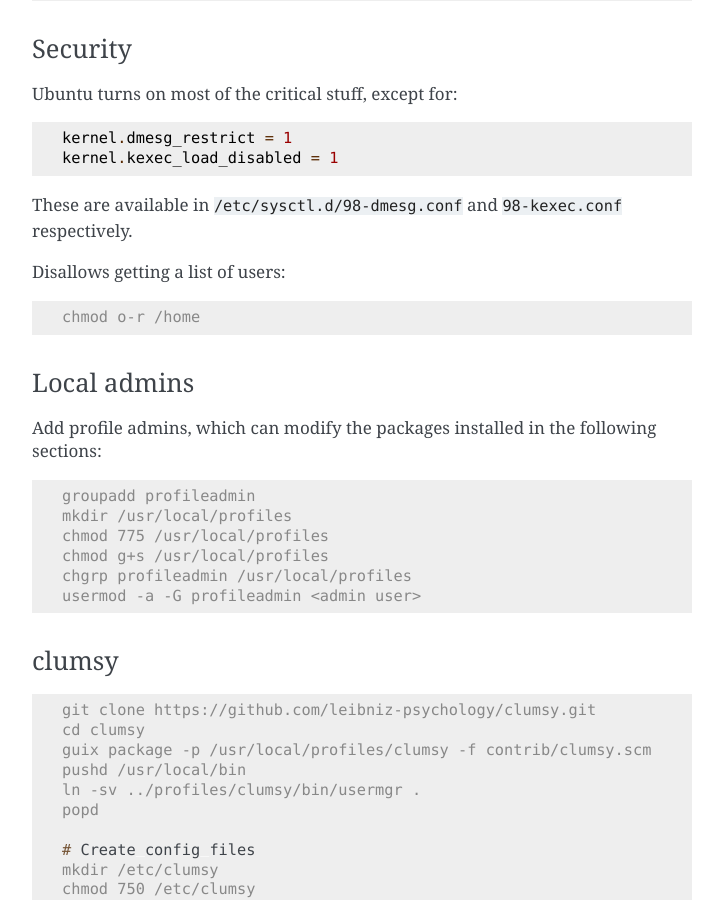
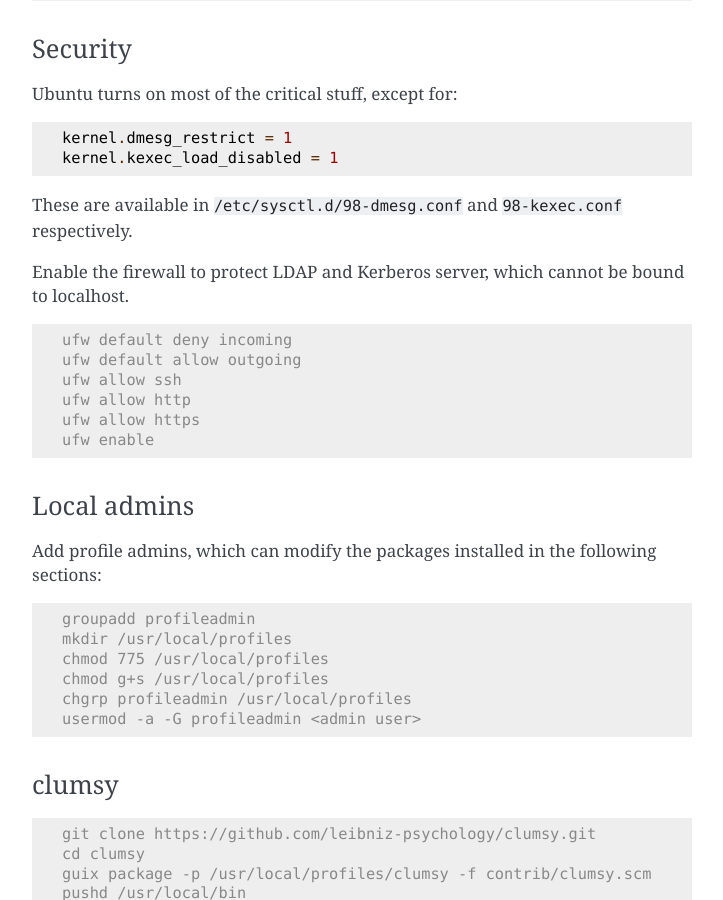
Before and after one commit to leibniz-psychology/psychnotebook-deploy, a Sphinx documentation site: the page built from doc/configuration.rst, in a window 1280 px wide and 900 px high, scrolled down 11031 px. Shown: the whole window, without its empty margins (388-1111 px from the left). Built offline with Sphinx 7.4.7, drawn with Linux system fonts in a browser that asks for light colours.

Commit message:
configuration: Enable firewall.

```diff
--- a/doc/configuration.rst
+++ b/doc/configuration.rst
@@ -631,27 +631,17 @@
 These are available in :file:`/etc/sysctl.d/98-dmesg.conf` and
 :file:`98-kexec.conf` respectively.
 
-Disallows getting a list of users:
+Enable the firewall to protect LDAP and Kerberos server, which cannot
+be bound to localhost.
 
 .. code:: console
 
-	chmod o-r /home
-
-.. Not applicable any more:
-
-	Enable the firewall to provide at least some protection of our internal
-	network:
-
-	.. code:: console
-
-		ufw allow 22/tcp
-		ufw allow 80/tcp
-		ufw allow out to 136.199.89.5 port 53 comment 'dns'
-		ufw allow out to 136.199.85.125 port 443 comment 'haproxy'
-		ufw allow out to 136.199.85.125 port 80 comment 'haproxy'
-		ufw deny out to 136.199.85.0/24 comment 'private'
-		ufw deny out to 136.199.89.0/24 comment 'private'
-		ufw deny out to 136.199.86.0/24 comment 'private'
+	ufw default deny incoming
+	ufw default allow outgoing
+	ufw allow ssh
+	ufw allow http
+	ufw allow https
+	ufw enable
 
 Local admins
 ^^^^^^^^^^^^
```
